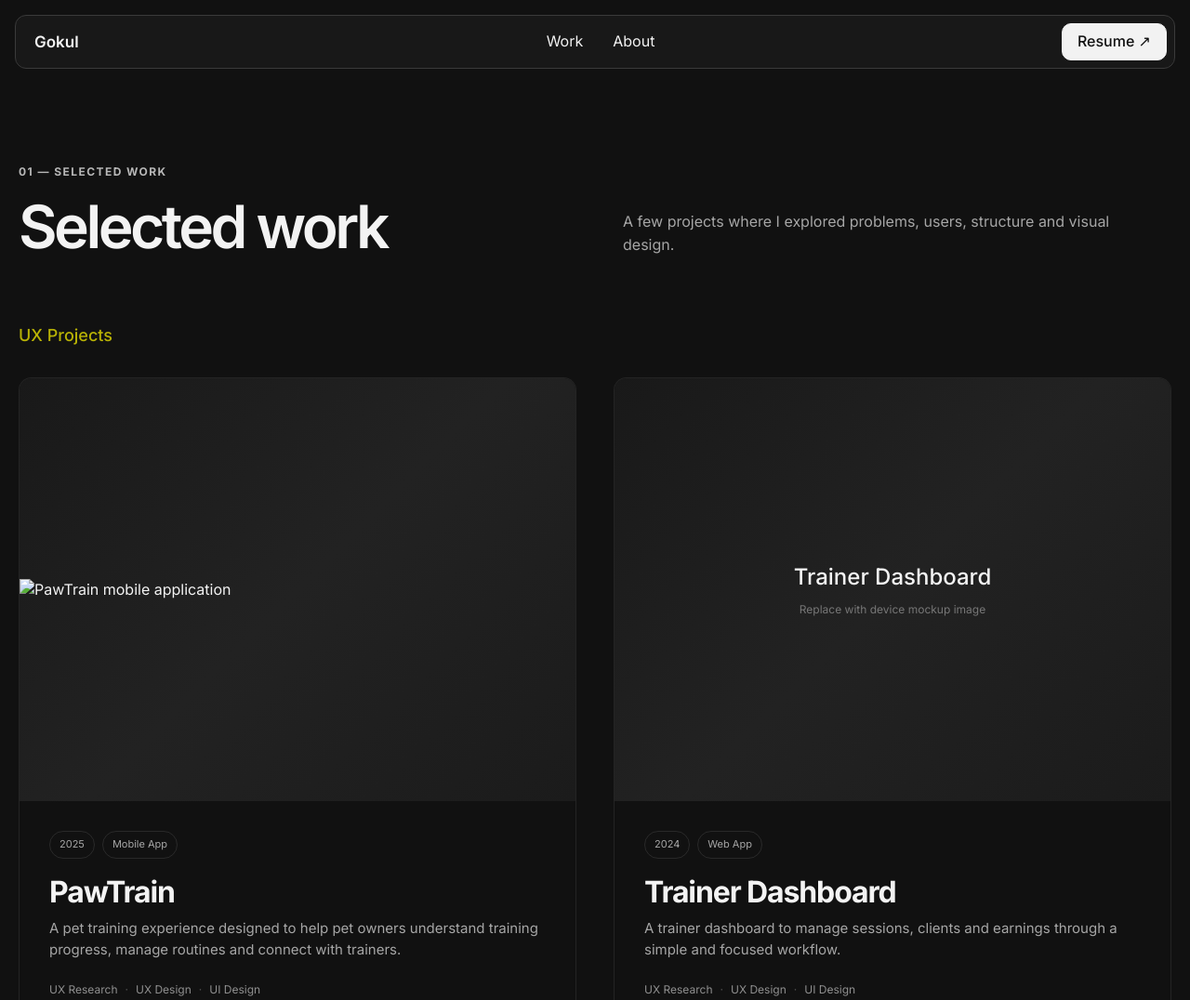
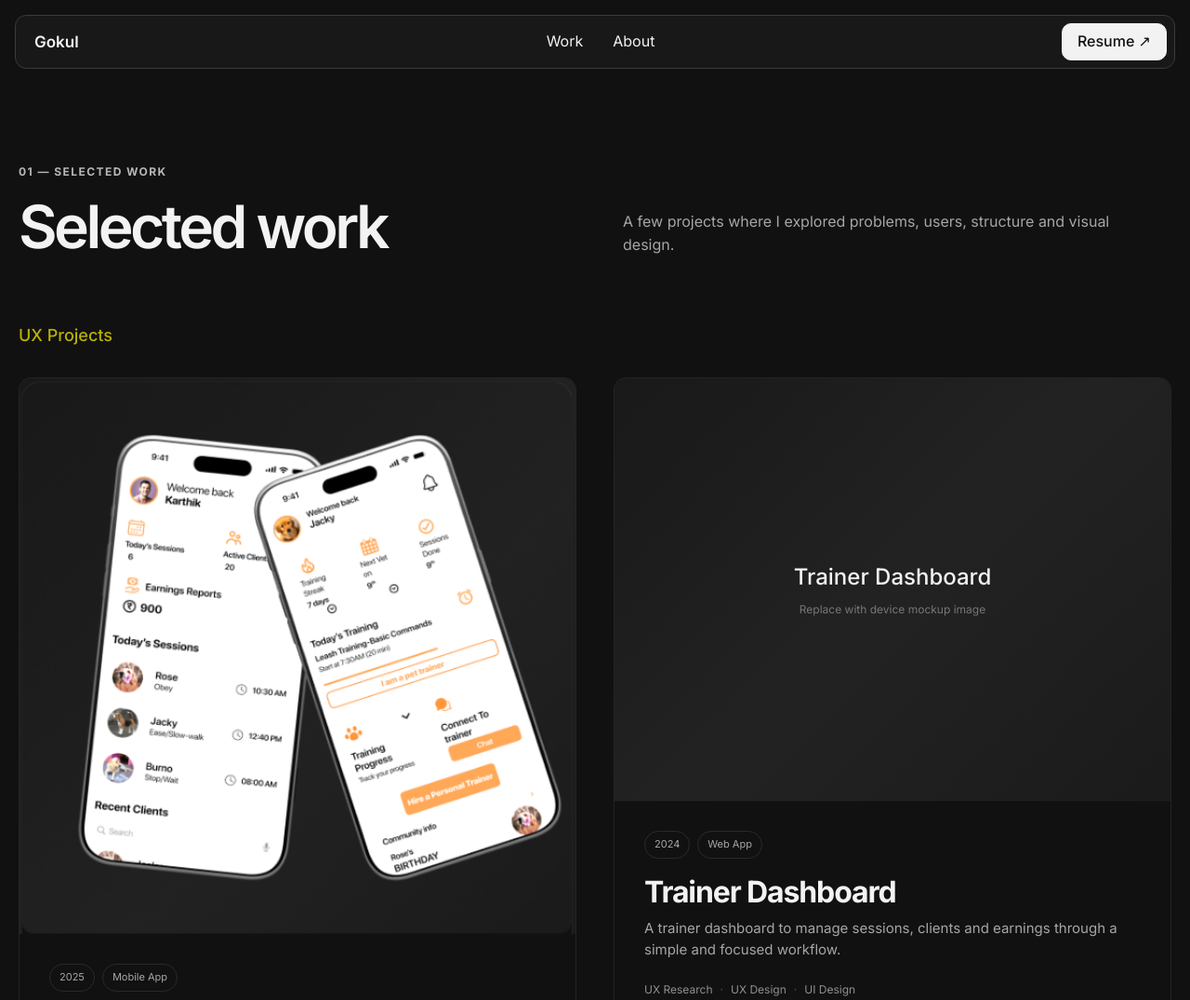
Before and after one commit to Jack-cyber001/test, a plain HTML site: page work.html in a window 1280 px wide. Shown: the top 1076 px of the page at 93% size. Drawn offline with Linux system fonts and the light colour scheme; files whose address does not match are found by name.

Commit message:
Update work.html

```diff
--- a/work.html
+++ b/work.html
@@ -85,7 +85,7 @@
                         <div class="project-image">
 
                             <img
-                                src="assets/images/pawtrain-preview.png"
+                                src="pawtrain-preview.png"
                                 alt="PawTrain mobile application"
                             >
 
```
